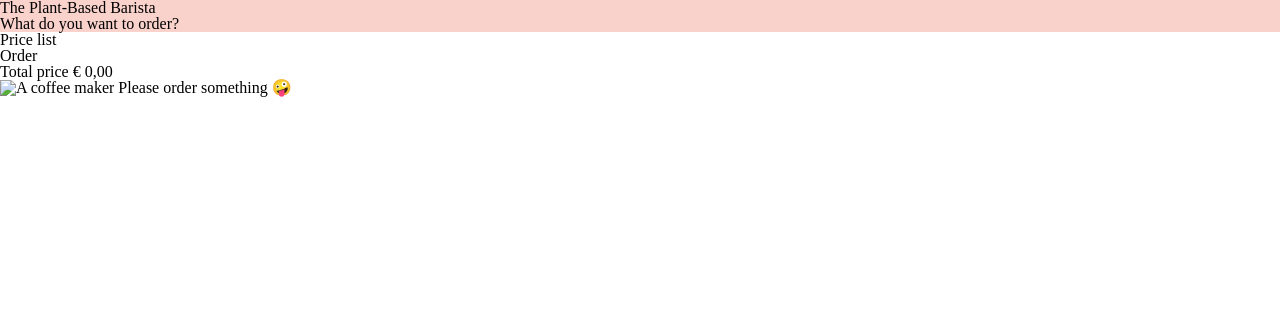
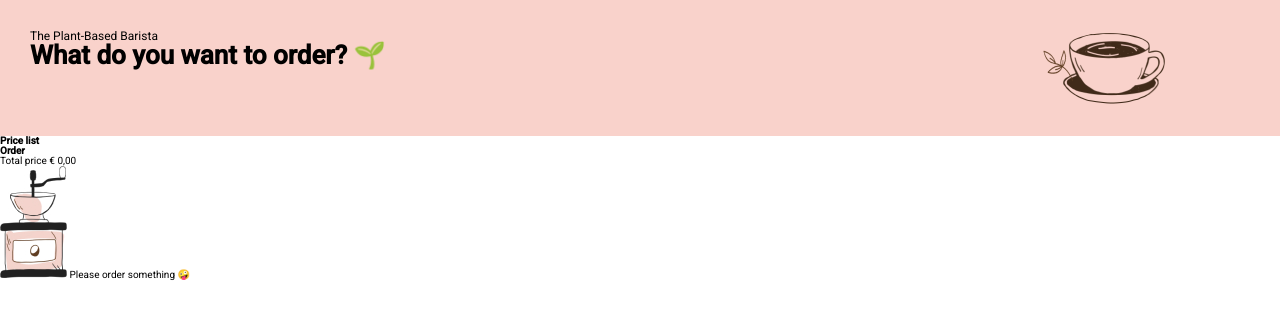
Before and after one commit to SeppeP/plant-based-barista2, a website built with webpack: page src/index.html in a window 1280 px wide. Built offline with nearby package versions, Linux system fonts and the light colour scheme; some packages are replaced by stand-ins of ours; files whose address does not match are found by name.

Commit message:
added header

```diff
--- a/src/css/base.css
+++ b/src/css/base.css
@@ -1,6 +1,7 @@
 html {
   box-sizing: border-box;
   font-size: 62.5%;
+  font-family: var(--font);
 }
 
 /* stylelint-disable */
--- a/src/css/components/header.css
+++ b/src/css/components/header.css
@@ -2,4 +2,26 @@
 
 .header {
   background-color: var(--backgroundColor);
+  background-image: url(../../assets/img/plan-based-coffee.png);
+  background-repeat: no-repeat;
+  background-position: 90%;
+  height: 13.6rem;
 }
+
+.header__titles {
+  padding: 3rem 14.4rem 3rem 3rem;
+}
+
+.h2-like {
+  font-size: var(--fontSizeTiny);
+  font-weight: var(--lightFont);
+}
+
+.h1-like {
+  font-size: var(--fontSizeLarge);
+  font-weight: var(--boldFont);
+
+  &::after {
+    content: ' 🌱';
+  }
+}
--- a/src/css/header.css
+++ /dev/null
@@ -1,3 +0,0 @@
-h1 {
-  font-size: 3rem;
-}
--- a/src/css/reset.css
+++ b/src/css/reset.css
@@ -88,7 +88,7 @@ video {
   padding: 0;
   border: 0;
   font-size: 100%;
-  font: inherit;
+  font-family: inherit;
   vertical-align: baseline;
 }
 /* HTML5 display-role reset for older browsers */
--- a/src/css/vars.css
+++ b/src/css/vars.css
@@ -1,3 +1,10 @@
 :root {
   --backgroundColor: #f9d2cb;
+  --font: roboto, sans-serif;
+  --lightFont: 300;
+  --boldFont: 700;
+  --fontSizeTiny: 1.2rem;
+  --fontSizeSmall: 1.8rem;
+  --fontSizeMedium: 2.1rem;
+  --fontSizeLarge: 2.6rem;
 }
--- a/src/style.css
+++ b/src/style.css
@@ -1,5 +1,6 @@
 @import './css/reset.css';
 @import './css/vars.css';
+@import './css/base.css';
 
 /* components */
 @import './css/components/header.css';
```
Also changed, not shown: src/assets/img/coffee-maker.jpg (added), src/assets/img/coffee-maker@2x.jpg (added), src/assets/img/plan-based-coffee.png (added), src/assets/img/plan-based-coffee@2x.png (added).
